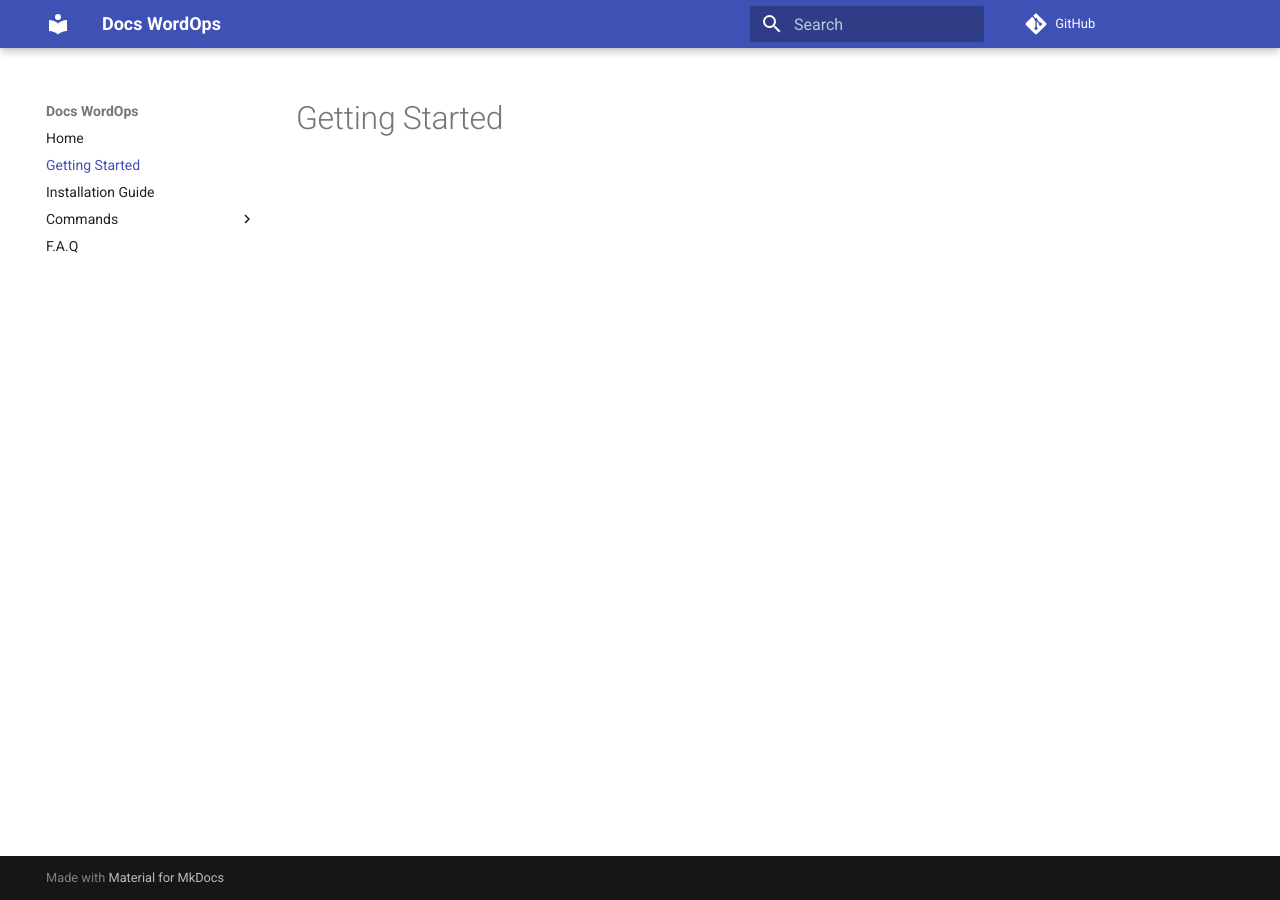
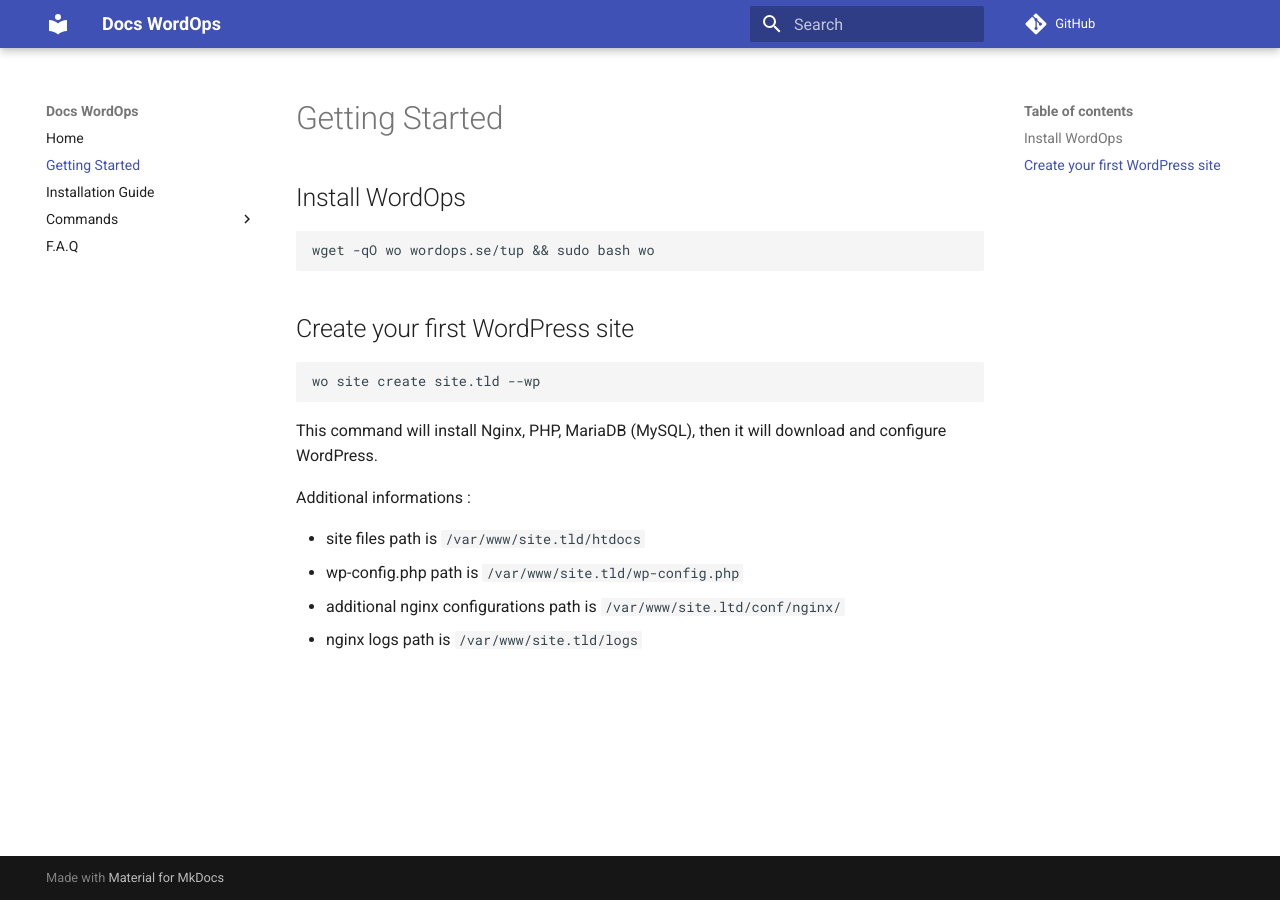
Before and after one commit to WordOps/docs.wordops.net, an MkDocs documentation site: the page built from docs/getting-started.md, in a window 1280 px wide. Built offline with MkDocs 1.6.1 and Material for MkDocs 9.7.7, drawn with Linux system fonts in a browser that asks for light colours; comment, search, counter and statistics services are not loaded.

Commit message:
begin getting started guide

````diff
--- a/docs/getting-started.md
+++ b/docs/getting-started.md
@@ -1 +1,22 @@
 # Getting Started
+
+## Install WordOps
+
+```bash
+wget -qO wo wordops.se/tup && sudo bash wo
+```
+
+## Create your first WordPress site
+
+```bash
+wo site create site.tld --wp
+```
+
+This command will install Nginx, PHP, MariaDB (MySQL), then it will download and configure WordPress.
+
+Additional informations :
+
+- site files path is `/var/www/site.tld/htdocs`
+- wp-config.php path is `/var/www/site.tld/wp-config.php`
+- additional nginx configurations path is `/var/www/site.ltd/conf/nginx/`
+- nginx logs path is `/var/www/site.tld/logs`
````
